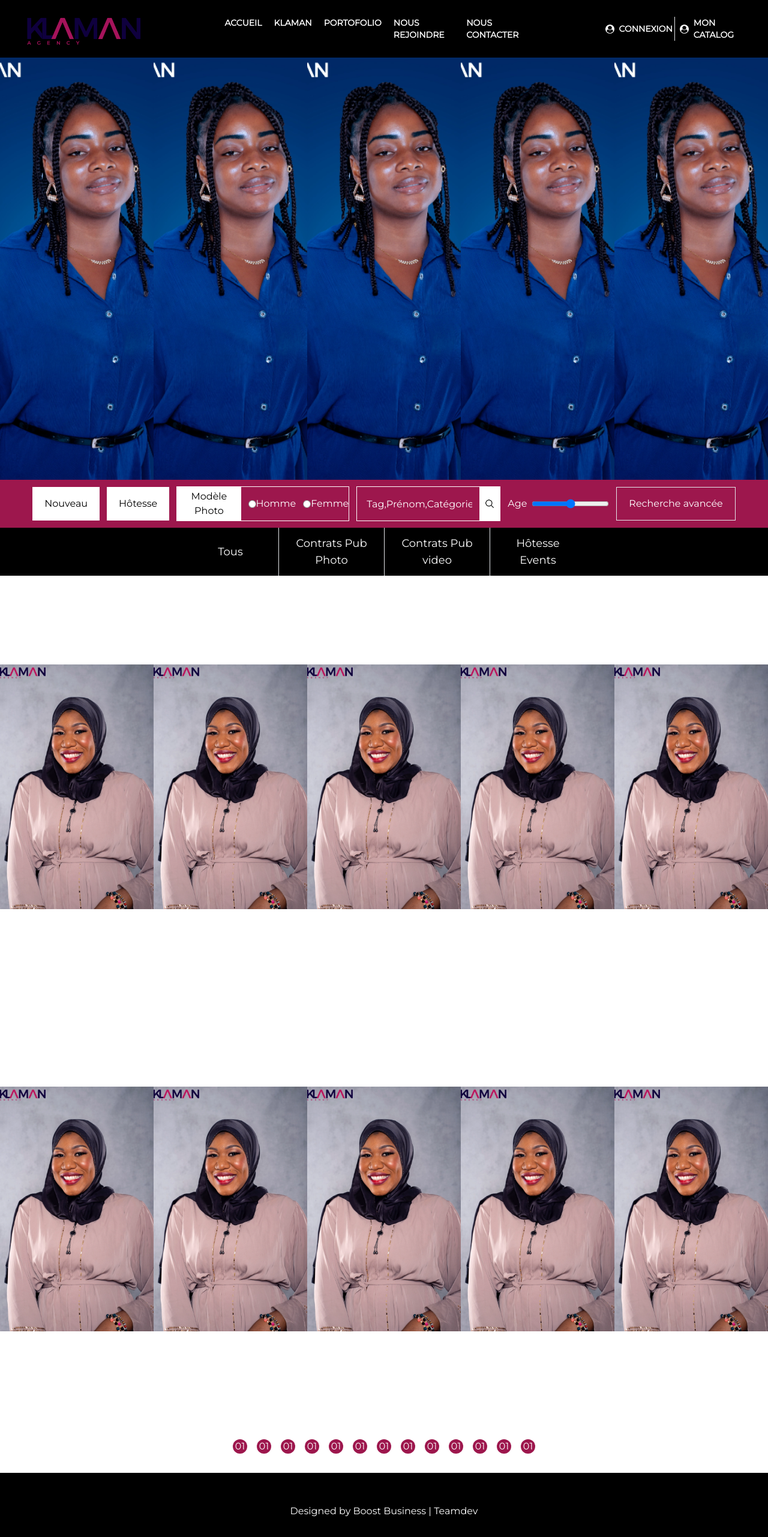
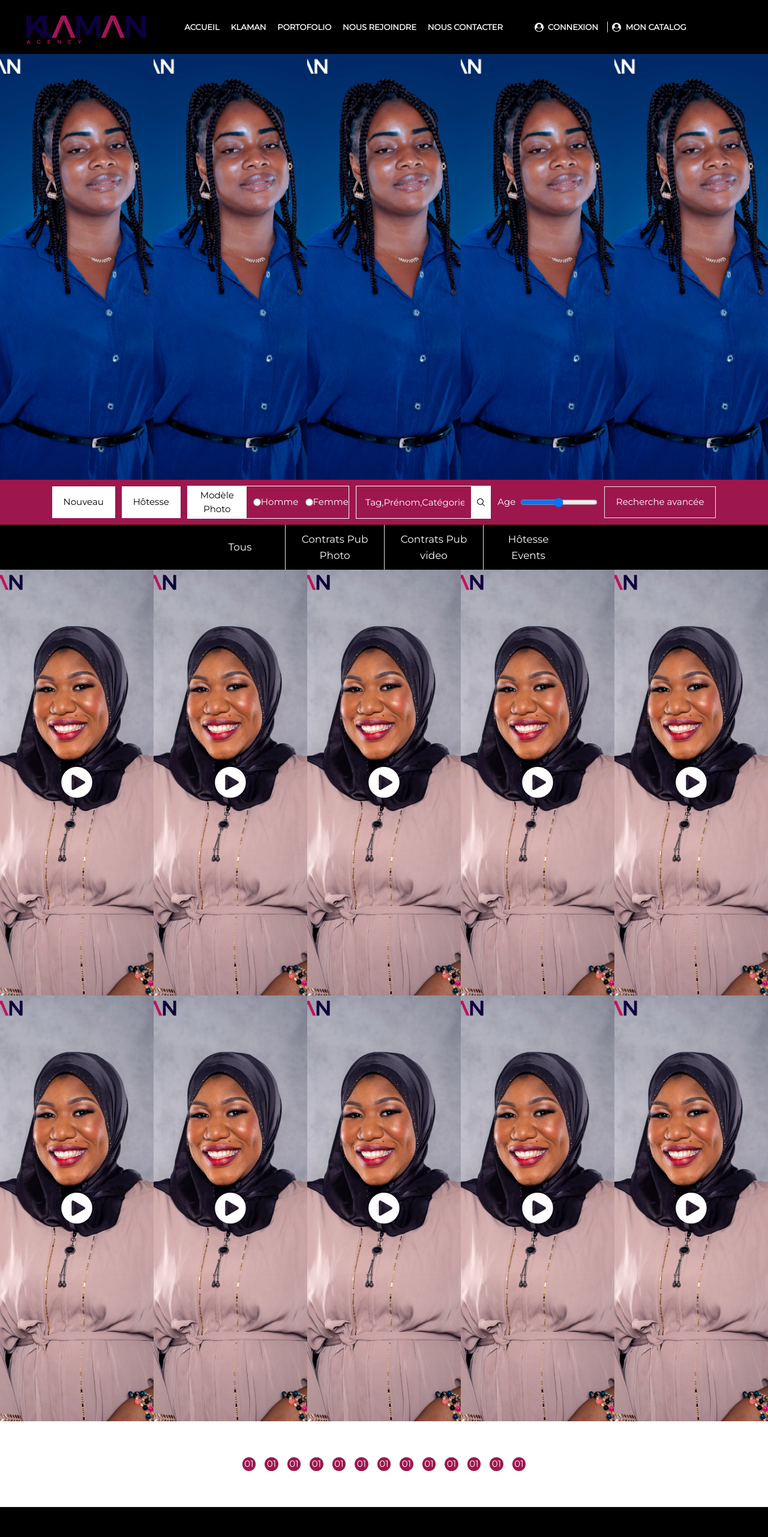
Before and after one commit to Adjagbe/KLAMAN-projet, a React (Create React App) app: page /portofolio in a window 1280 px wide. Shown: the top 2563 px of the page at 60% size. Built offline with nearby package versions, Linux system fonts and the light colour scheme.

Commit message:
profil-hover

```diff
--- a/public/index.html
+++ b/public/index.html
@@ -5,6 +5,8 @@
     <link rel="icon" href="%PUBLIC_URL%/favicon.ico" />
     <link rel="preconnect" href="https://fonts.googleapis.com">
     <link rel="preconnect" href="https://fonts.gstatic.com" crossorigin>
+    <link rel="stylesheet" href="https://www.w3schools.com/w3css/4/w3.css">
+    <link rel="stylesheet" href="https://cdnjs.cloudflare.com/ajax/libs/font-awesome/4.7.0/css/font-awesome.min.css">
     <link href="https://fonts.googleapis.com/css2?family=Montserrat&display=swap" rel="stylesheet">
     <meta name="viewport" content="width=device-width, initial-scale=1" />
     <meta name="theme-color" content="#000000" />
@@ -13,34 +15,15 @@
       content="Web site created using create-react-app"
     />
     <link rel="apple-touch-icon" href="%PUBLIC_URL%/logo192.png" />
-    <!--
-      manifest.json provides metadata used when your web app is installed on a
-      user's mobile device or desktop. See https://developers.google.com/web/fundamentals/web-app-manifest/
-    -->
+
     <link rel="manifest" href="%PUBLIC_URL%/manifest.json" />
-    <!--
-      Notice the use of %PUBLIC_URL% in the tags above.
-      It will be replaced with the URL of the `public` folder during the build.
-      Only files inside the `public` folder can be referenced from the HTML.
 
-      Unlike "/favicon.ico" or "favicon.ico", "%PUBLIC_URL%/favicon.ico" will
-      work correctly both with client-side routing and a non-root public URL.
-      Learn how to configure a non-root public URL by running `npm run build`.
-    -->
     <title>React App</title>
   </head>
   <body>
     <noscript>You need to enable JavaScript to run this app.</noscript>
     <div id="root"></div>
-    <!--
-      This HTML file is a template.
-      If you open it directly in the browser, you will see an empty page.
 
-      You can add webfonts, meta tags, or analytics to this file.
-      The build step will place the bundled scripts into the <body> tag.
 
-      To begin the development, run `npm start` or `yarn start`.
-      To create a production bundle, use `npm run build` or `yarn build`.
-    -->
   </body>
 </html>
--- a/src/PAGES/Home/index.tsx
+++ b/src/PAGES/Home/index.tsx
@@ -3,6 +3,8 @@
 import React from 'react'
 import Footer from '../../SCREENS/Footer'
 import silde from '../../ASSESTS/Images/image15.png'
+import groupe1 from '../../ASSESTS/Images/Groupe1.png'
+import groupe2 from '../../ASSESTS/Images/Groupe2.png'
 
 function HomePage() {
   return (
@@ -10,9 +12,41 @@ function HomePage() {
         <div className='grid grid-cols-5 pt-6'>
               {
                   [0, 1, 2, 3, 4,5,6,7,8,9].map((data, index) => {
-                      return <div >
-                        <img src={silde}/>
-                      </div>
+                      return <div style={{ backgroundImage: `url(${silde})`, height: "calc(100vh - 6rem)" }} className="profile-item bg-center bg-cover bg-no-repeat w-full cursor-pointer ">
+
+                                <div className=" hover:bg-black h-full hover:opacity-75 pl-5">
+                                  <div className='profile-item-overlay'>
+                                    <i className='fa fa-star mt-6' style={{ fontSize: "20px", color: 'yellow' }}></i>
+                                    <i className="fa fa-plus-circle grid place-items-end pr-5" style={{fontSize:"40px",color:'white'}} ></i>
+                                    <div className='flex flex-col  text-white font-semibold '>
+                                      <div>N : 0234</div>
+                                      <div> Age : 16 ans</div>
+                                      <div> Taille : 1m78</div>
+
+                                      <div className='flex space-x-2'>
+                                        <div><img src={groupe1} className="w-8"/></div>
+                                        <div><img src={groupe2} className="w-8" /></div>
+                                      </div>
+
+                                      <div className='bg-blue-600 w-36 h-8 flex items-center pl-2 space-x-3 my-2 text-sm'>
+                                        <i className='fa fa-heart' style={{ color: "#D60A58", fontSize: "20px" }}></i>
+                                        <div>J'adore</div>
+                                        <div>12</div>
+                                      </div>
+
+                                      <div className='bg-blue-600 w-36 h-8 flex items-center pl-2 space-x-3 mb-2 text-sm'>
+                                          <svg xmlns="http://www.w3.org/2000/svg" width="16" height="16" fill="currentColor" className="bi bi-facebook" viewBox="0 0 16 16">
+                                          <path d="M16 8.049c0-4.446-3.582-8.05-8-8.05C3.58 0-.002 3.603-.002 8.05c0 4.017 2.926 7.347 6.75 7.951v-5.625h-2.03V8.05H6.75V6.275c0-2.017 1.195-3.131 3.022-3.131.876 0 1.791.157 1.791.157v1.98h-1.009c-.993 0-1.303.621-1.303 1.258v1.51h2.218l-.354 2.326H9.25V16c3.824-.604 6.75-3.934 6.75-7.951z" />
+                                          </svg>
+                                        <div>Partager</div>
+                                        <div>45</div>
+                                      </div>
+
+                                      <div> Belinda</div>
+                                    </div>
+                                  </div>
+                                 </div>
+                              </div>
 
                   })
               }
--- a/src/PAGES/Portofolio/index.tsx
+++ b/src/PAGES/Portofolio/index.tsx
@@ -15,14 +15,16 @@ function Portofolio() {
           <div className='grid grid-cols-5'>
               {
                   [0, 1, 2, 3, 4, 5, 6, 7, 8, 9].map((data, index) => {
-                      return <div style={{ backgroundImage: `url(${image})`, height: "calc(100vh - 6rem)" }} className="bg-center bg-contain bg-no-repeat w-full ">
+                      return <div style={{ backgroundImage: `url(${image})`, height: "calc(100vh - 6rem)" }} className="bg-center bg-cover bg-no-repeat w-full  cursor-pointer">
+                        <i className="fa fa-play-circle hover:bg-black h-full hover:opacity-75 flex items-center justify-center" style={{ fontSize: "60px", color: "white" }}></i>
+
 
                       </div>
 
                   })
               }
           </div>
-          <div className='flex space-x-4 my-8 justify-center'> {[0, 1, 2, 3, 4, 5, 6, 7, 8, 9, 10, 11, 12].map((data, index) => {
+          <div className='flex space-x-4 my-16 justify-center'> {[0, 1, 2, 3, 4, 5, 6, 7, 8, 9, 10, 11, 12].map((data, index) => {
               return <div className='bg-pink-800 rounded-full w-6 text-white flex items-center justify-center'>01</div>
           })}</div>
           <Footer2/>
--- a/src/SCREENS/Header/index.tsx
+++ b/src/SCREENS/Header/index.tsx
@@ -6,7 +6,7 @@ import {  Link } from "react-router-dom";
 function Header() {
   return (
     <div>
-        <div className='bg-black w-screen h-24 flex items-center space-x-32 px-8'>
+        <div className='bg-black w-screen h-24 flex items-center space-x-14 px-8'>
             <div className='w-60'><img src={logo}/></div>
             <div className="flex space-x-5  text-sm">
             <Link to="/"><div className='text-white hover:underline font-bold'>ACCUEIL</div></Link>
--- a/src/SCREENS/Header2/index.tsx
+++ b/src/SCREENS/Header2/index.tsx
@@ -7,7 +7,7 @@ function Header2() {
         <button className='bg-white h-14 w-30 px-5 '> Nouveau</button>
         <button className='bg-white h-14 w-30  px-5'> Hôtesse</button>
         <div className='border border-white boder-4 w-72 flex space-x-3'>
-            <button className='bg-white h-14 w-30 px-2 flex items-center justify-center'> Modèle Photo</button>
+            <button className='bg-white h-14 w-30 px flex items-center justify-center'> Modèle Photo</button>
             <div className='flex items-center text-white'>
                 <input type="radio" value="1"  /> Homme
             </div>
--- a/src/index.css
+++ b/src/index.css
@@ -9,3 +9,10 @@
 body{
     font-family: 'Montserrat', sans-serif !important;
 }
+
+.profile-item-overlay{
+    display: none;
+}
+.profile-item:hover .profile-item-overlay{
+display: block;
+}
```
Also changed, not shown: src/ASSESTS/Images/Groupe1.png (added), src/ASSESTS/Images/Groupe2.png (added).
